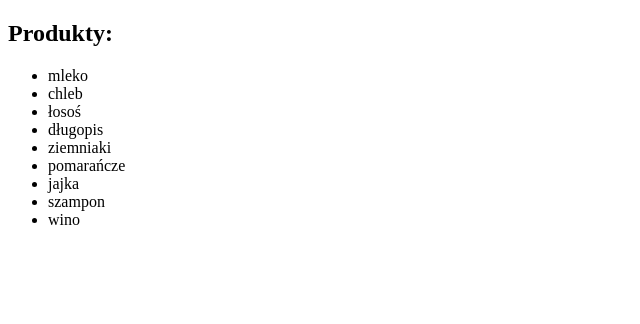
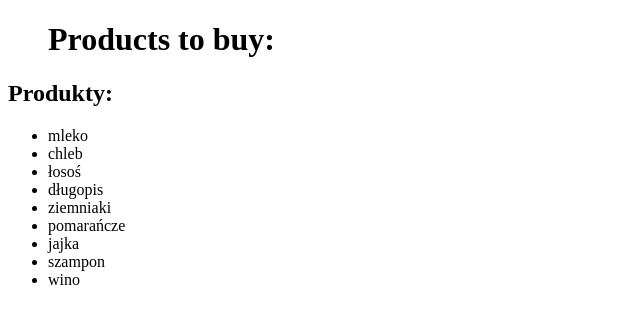
Before and after one commit to IlonaGasiewska/shoping-list-react, a React (Create React App) app in the folder shopping-app/: page / in a window 1280 px wide. Shown: the top 324 px of the page, without its empty margins (0-640 px from the left). Built offline with nearby package versions, Linux system fonts and the light colour scheme.

Commit message:
update addedProduct function

```diff
--- a/shopping-app/src/App.js
+++ b/shopping-app/src/App.js
@@ -7,10 +7,10 @@ function App() {
 
   const [shoppingList, setShoppingList] = useState([]);
 
-  const addProduct = (productName) => {
+  const addProduct = (productPassed) => {
     let key;
     shoppingList.length === 0 ? key = 0 : key = shoppingList[shoppingList.length -1].key + 1;
-    const product = { name: productName, key };
+    const product = { name: productPassed.name, key, category: productPassed.category };
     setShoppingList(prev => [...prev, product]);
     console.log(shoppingList)
   }
--- a/shopping-app/src/components/ProductsList/ProductsList.jsx
+++ b/shopping-app/src/components/ProductsList/ProductsList.jsx
@@ -7,7 +7,7 @@ function ProductsList({ addProduct }) {
             <h2>Produkty:</h2>
             <ul>
                 {products.map(product =>
-                    <li key={product.name} onClick={() => addProduct(product.name)}>
+                    <li key={product.name} onClick={() => addProduct(product)}>
                         {product.name}
                     </li>
                 )}
--- a/shopping-app/src/components/ShoppingList/ShoppingList.jsx
+++ b/shopping-app/src/components/ShoppingList/ShoppingList.jsx
@@ -1,6 +1,7 @@
 const ShopingList = ({ shoppingList, deleteProduct }) => {
     return (
       <ul>
+        <h1>Products to buy:</h1>
         {shoppingList.map(product => (
           <li key={product.key} onClick={() => deleteProduct(product.key)}>
             {product.name}
```
